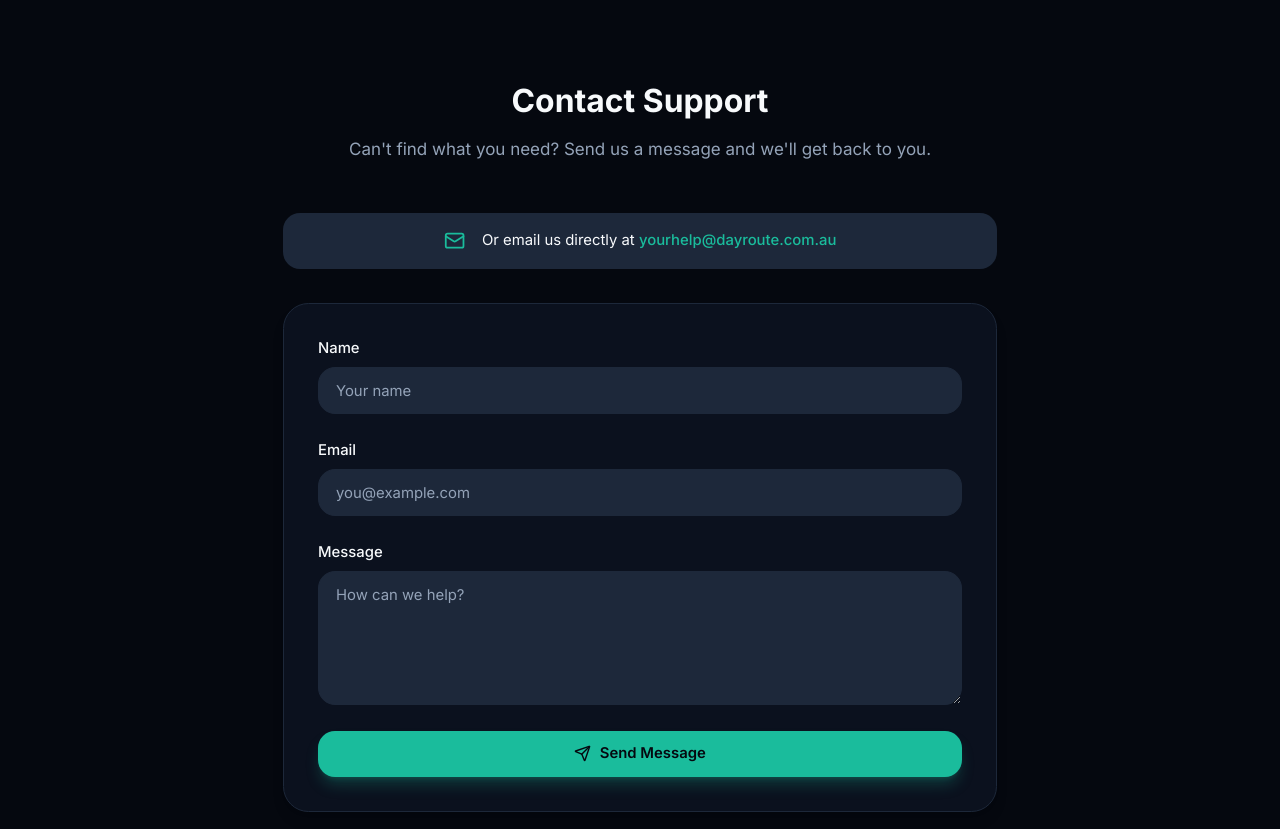
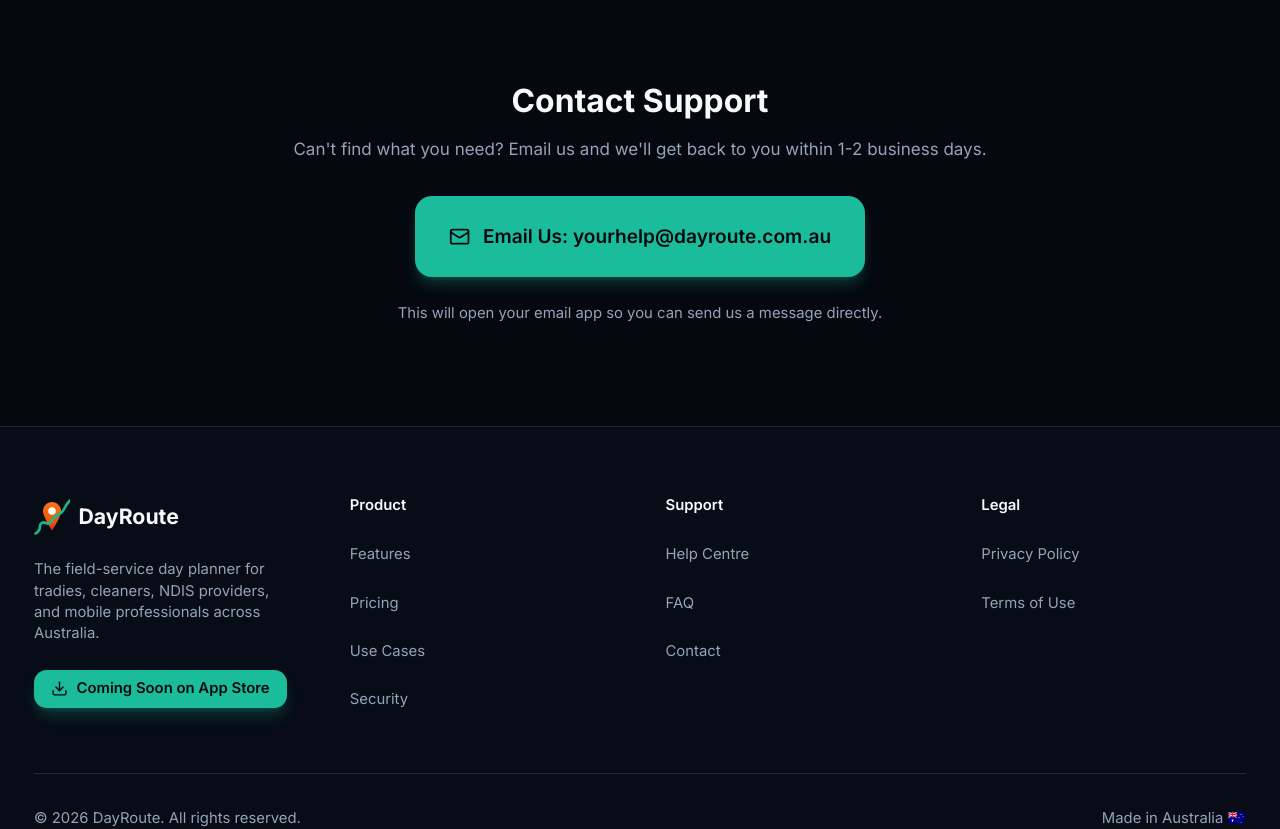
Before and after one commit to clutran78/dayroute-website, a Next.js app: page /support in a window 1280 px wide. Shown: the part 2060-2889 px from the top of the page. Built offline with nearby package versions, Linux system fonts and the light colour scheme.

Commit message:
Simplify contact form: use mailto link instead of API (no backend needed)

```diff
--- a/src/app/api/support/route.ts
+++ /dev/null
@@ -1,82 +0,0 @@
-import { NextRequest, NextResponse } from "next/server";
-import { Resend } from "resend";
-
-// Lazily initialize Resend only when API key is available
-function getResendClient() {
-  const apiKey = process.env.RESEND_API_KEY;
-  if (!apiKey) return null;
-  return new Resend(apiKey);
-}
-
-export async function POST(request: NextRequest) {
-  try {
-    const body = await request.json();
-    const { name, email, message } = body;
-
-    // Validate input
-    if (!name || !email || !message) {
-      return NextResponse.json(
-        { error: "Name, email, and message are required" },
-        { status: 400 }
-      );
-    }
-
-    // Validate email format
-    const emailRegex = /^[^\s@]+@[^\s@]+\.[^\s@]+$/;
-    if (!emailRegex.test(email)) {
-      return NextResponse.json(
-        { error: "Please provide a valid email address" },
-        { status: 400 }
-      );
-    }
-
-    // Get Resend client (null if not configured)
-    const resend = getResendClient();
-
-    // Check if Resend API key is configured
-    if (!resend) {
-      console.log("Support form submission (no email configured):", {
-        name,
-        email,
-        message,
-      });
-      // In development or if email not configured, just log and return success
-      return NextResponse.json({ success: true });
-    }
-
-    // Send email via Resend
-    await resend.emails.send({
-      from: "DayRoute Support <yourhelp@dayroute.com.au>",
-      to: ["yourhelp@dayroute.com.au"],
-      replyTo: email,
-      subject: `Support Request from ${name}`,
-      text: `
-Name: ${name}
-Email: ${email}
-
-Message:
-${message}
-
----
-Sent from DayRoute website support form
-      `,
-      html: `
-<h2>Support Request</h2>
-<p><strong>Name:</strong> ${name}</p>
-<p><strong>Email:</strong> ${email}</p>
-<h3>Message:</h3>
-<p>${message.replace(/\n/g, "<br>")}</p>
-<hr>
-<p style="color: #666; font-size: 12px;">Sent from DayRoute website support form</p>
-      `,
-    });
-
-    return NextResponse.json({ success: true });
-  } catch (error) {
-    console.error("Support form error:", error);
-    return NextResponse.json(
-      { error: "Failed to send message. Please try again later." },
-      { status: 500 }
-    );
-  }
-}
--- a/src/app/support/support-content.tsx
+++ b/src/app/support/support-content.tsx
@@ -1,63 +1,19 @@
-"use client";
-
-import { useState } from "react";
 import Link from "next/link";
 import {
   Mail,
-  MessageSquare,
   RefreshCw,
   Settings,
   HelpCircle,
   ChevronRight,
-  Check,
   AlertCircle,
-  Smartphone,
   Calendar,
   MapPin,
   Camera,
-  Send,
 } from "lucide-react";
 import { Button } from "../../components/ui/button";
-import { Input } from "../../components/ui/input";
-import { Textarea } from "../../components/ui/textarea";
 import { Card, CardContent, CardHeader, CardTitle } from "../../components/ui/card";
 
 export function SupportContent() {
-  const [formData, setFormData] = useState({
-    name: "",
-    email: "",
-    message: "",
-  });
-  const [isSubmitting, setIsSubmitting] = useState(false);
-  const [submitted, setSubmitted] = useState(false);
-  const [error, setError] = useState("");
-
-  const handleSubmit = async (e: React.FormEvent) => {
-    e.preventDefault();
-    setIsSubmitting(true);
-    setError("");
-
-    try {
-      const response = await fetch("/api/support", {
-        method: "POST",
-        headers: { "Content-Type": "application/json" },
-        body: JSON.stringify(formData),
-      });
-
-      if (response.ok) {
-        setSubmitted(true);
-        setFormData({ name: "", email: "", message: "" });
-      } else {
-        const data = await response.json();
-        setError(data.error || "Something went wrong. Please try again.");
-      }
-    } catch {
-      setError("Failed to send message. Please email us directly.");
-    } finally {
-      setIsSubmitting(false);
-    }
-  };
-
   const troubleshootingTopics = [
     {
       icon: Mail,
@@ -234,131 +190,31 @@
         </div>
       </section>
 
-      {/* Contact Form */}
+      {/* Contact Support - Simple email button */}
       <section id="contact" className="py-16 sm:py-24">
         <div className="mx-auto max-w-7xl px-4 sm:px-6 lg:px-8">
-          <div className="max-w-2xl mx-auto">
-            <div className="text-center mb-12">
+          <div className="max-w-2xl mx-auto text-center">
             <h2 className="text-3xl font-bold">Contact Support</h2>
             <p className="mt-4 text-muted-foreground">
-                Can&apos;t find what you need? Send us a message and we&apos;ll get back
-                to you.
+              Can&apos;t find what you need? Email us and we&apos;ll get back to you
+              within 1-2 business days.
             </p>
-            </div>
 
-            {/* Email option */}
-            <div className="flex items-center justify-center gap-4 mb-8 p-4 rounded-2xl bg-secondary">
-              <Mail className="h-5 w-5 text-primary" />
-              <span className="text-sm">
-                Or email us directly at{" "}
-                <a
-                  href="mailto:yourhelp@dayroute.com.au"
-                  className="text-primary hover:underline font-medium"
+            {/* Big email button - opens user's email app */}
+            <Button
+              size="lg"
+              className="mt-8 text-lg px-8 py-6 h-auto"
+              asChild
             >
-                  yourhelp@dayroute.com.au
+              <a href="mailto:yourhelp@dayroute.com.au?subject=DayRoute%20Support%20Request">
+                <Mail className="mr-3 h-5 w-5" />
+                Email Us: yourhelp@dayroute.com.au
               </a>
-              </span>
-            </div>
+            </Button>
 
-            {submitted ? (
-              <Card className="border-primary/50 bg-primary/5">
-                <CardContent className="p-8 text-center">
-                  <div className="flex h-12 w-12 items-center justify-center rounded-full bg-primary/10 mx-auto mb-4">
-                    <Check className="h-6 w-6 text-primary" />
-                  </div>
-                  <h3 className="text-xl font-semibold mb-2">Message sent!</h3>
-                  <p className="text-muted-foreground">
-                    Thanks for reaching out. We&apos;ll get back to you as soon as
-                    possible, usually within 1-2 business days.
+            <p className="mt-6 text-sm text-muted-foreground">
+              This will open your email app so you can send us a message directly.
             </p>
-                </CardContent>
-              </Card>
-            ) : (
-              <Card>
-                <CardContent className="p-6 sm:p-8">
-                  <form onSubmit={handleSubmit} className="space-y-6">
-                    <div>
-                      <label
-                        htmlFor="name"
-                        className="block text-sm font-medium mb-2"
-                      >
-                        Name
-                      </label>
-                      <Input
-                        id="name"
-                        type="text"
-                        placeholder="Your name"
-                        value={formData.name}
-                        onChange={(e) =>
-                          setFormData({ ...formData, name: e.target.value })
-                        }
-                        required
-                      />
-                    </div>
-
-                    <div>
-                      <label
-                        htmlFor="email"
-                        className="block text-sm font-medium mb-2"
-                      >
-                        Email
-                      </label>
-                      <Input
-                        id="email"
-                        type="email"
-                        placeholder="you@example.com"
-                        value={formData.email}
-                        onChange={(e) =>
-                          setFormData({ ...formData, email: e.target.value })
-                        }
-                        required
-                      />
-                    </div>
-
-                    <div>
-                      <label
-                        htmlFor="message"
-                        className="block text-sm font-medium mb-2"
-                      >
-                        Message
-                      </label>
-                      <Textarea
-                        id="message"
-                        placeholder="How can we help?"
-                        value={formData.message}
-                        onChange={(e) =>
-                          setFormData({ ...formData, message: e.target.value })
-                        }
-                        required
-                        rows={5}
-                      />
-                    </div>
-
-                    {error && (
-                      <div className="flex items-center gap-2 text-sm text-red-500">
-                        <AlertCircle className="h-4 w-4" />
-                        {error}
-                      </div>
-                    )}
-
-                    <Button
-                      type="submit"
-                      className="w-full"
-                      disabled={isSubmitting}
-                    >
-                      {isSubmitting ? (
-                        "Sending..."
-                      ) : (
-                        <>
-                          <Send className="mr-2 h-4 w-4" />
-                          Send Message
-                        </>
-                      )}
-                    </Button>
-                  </form>
-                </CardContent>
-              </Card>
-            )}
           </div>
         </div>
       </section>
```
Lines whose indentation alone changed are shown as unchanged.
